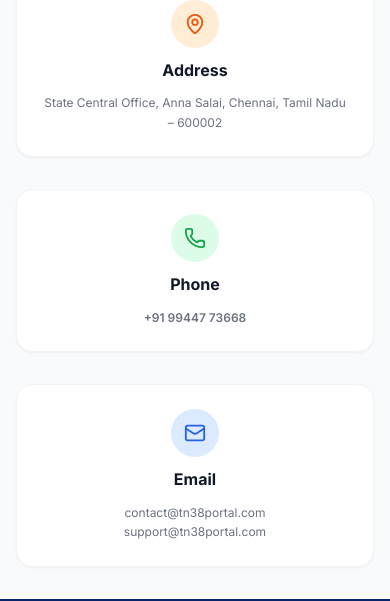
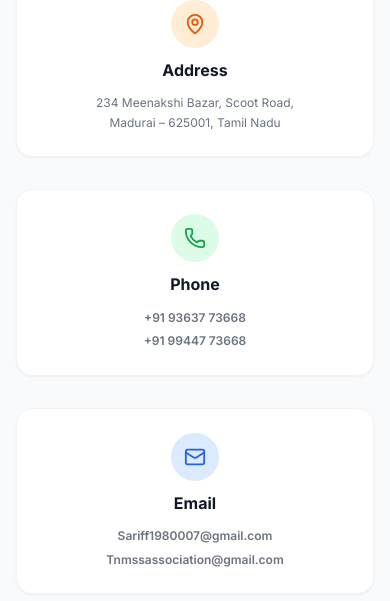
Before and after one commit to vimal2006-rk/TN-38-District-Portal, a React (Vite) app in the folder frontend/: page /contact in a window 390 px wide. Shown: the part 243-844 px from the top of the page. Built offline with nearby package versions, Linux system fonts and the light colour scheme; no server answers.

Commit message:
feat(contact): update Madurai address, phone numbers, and official emails on Contact page

```diff
--- a/frontend/src/pages/public/ContactPage.jsx
+++ b/frontend/src/pages/public/ContactPage.jsx
@@ -25,7 +25,7 @@ export default function ContactPage() {
           </div>
           <h3 className="font-bold text-gray-900 text-base">{t('contact.address', 'Headquarters')}</h3>
           <p className="text-xs text-gray-500 leading-relaxed">
-            State Central Office, Anna Salai, Chennai, Tamil Nadu – 600002
+            234 Meenakshi Bazar, Scoot Road,<br />Madurai – 625001, Tamil Nadu
           </p>
         </div>
 
@@ -34,11 +34,14 @@ export default function ContactPage() {
             <Phone size={22} />
           </div>
           <h3 className="font-bold text-gray-900 text-base">{t('contact.phone', 'Phone Numbers')}</h3>
-          <p className="text-xs text-gray-500 leading-relaxed">
+          <div className="text-xs text-gray-500 leading-relaxed flex flex-col gap-1">
+            <a href="tel:+919363773668" className="hover:text-blue-600 transition-colors font-semibold">
+              +91 93637 73668
+            </a>
             <a href="tel:+919944773668" className="hover:text-blue-600 transition-colors font-semibold">
               +91 99447 73668
             </a>
-          </p>
+          </div>
         </div>
 
         <div className="bg-white p-6 rounded-2xl border border-gray-100 shadow-sm space-y-3 text-center">
@@ -46,9 +49,14 @@ export default function ContactPage() {
             <Mail size={22} />
           </div>
           <h3 className="font-bold text-gray-900 text-base">{t('contact.email', 'Email')}</h3>
-          <p className="text-xs text-gray-500 leading-relaxed">
-            contact@tn38portal.com<br />support@tn38portal.com
-          </p>
+          <div className="text-xs text-gray-500 leading-relaxed flex flex-col gap-1">
+            <a href="mailto:Sariff1980007@gmail.com" className="hover:text-blue-600 transition-colors font-semibold break-all">
+              Sariff1980007@gmail.com
+            </a>
+            <a href="mailto:Tnmssassociation@gmail.com" className="hover:text-blue-600 transition-colors font-semibold break-all">
+              Tnmssassociation@gmail.com
+            </a>
+          </div>
         </div>
       </div>
     </div>
```
